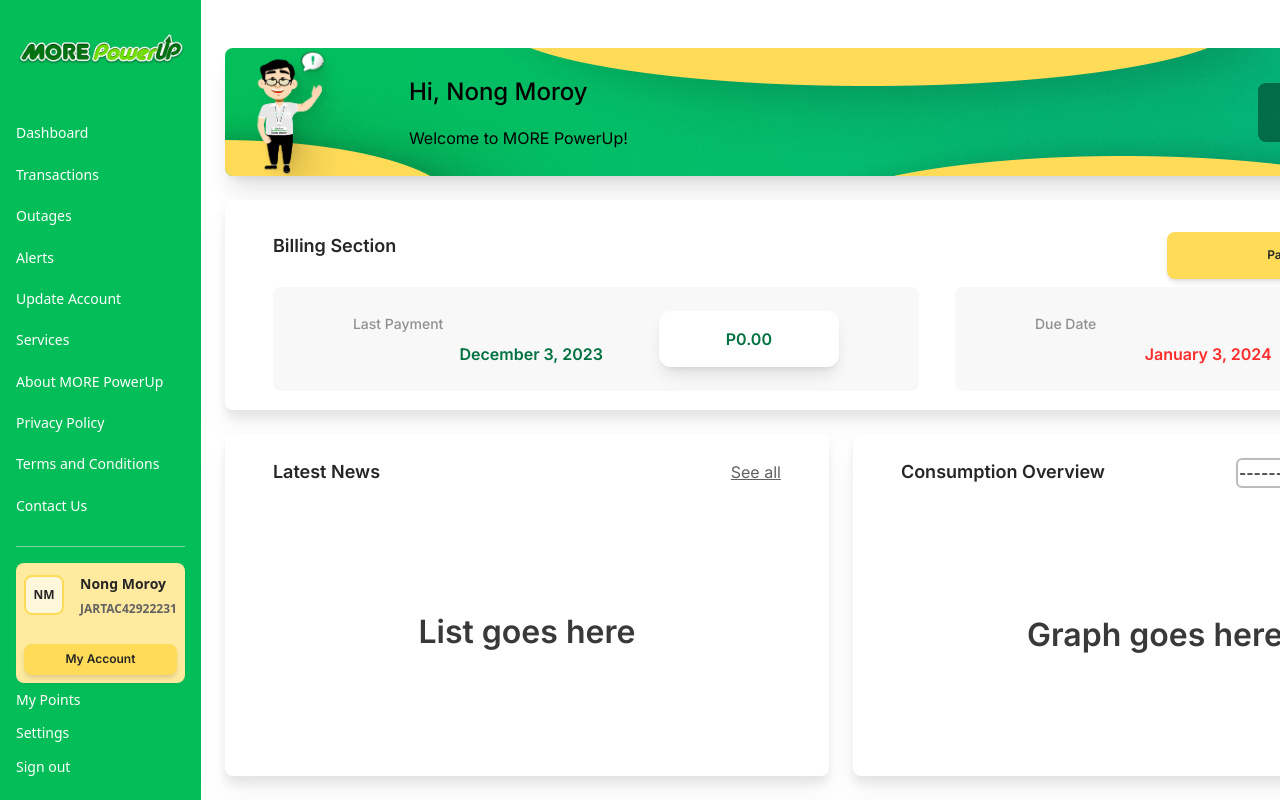
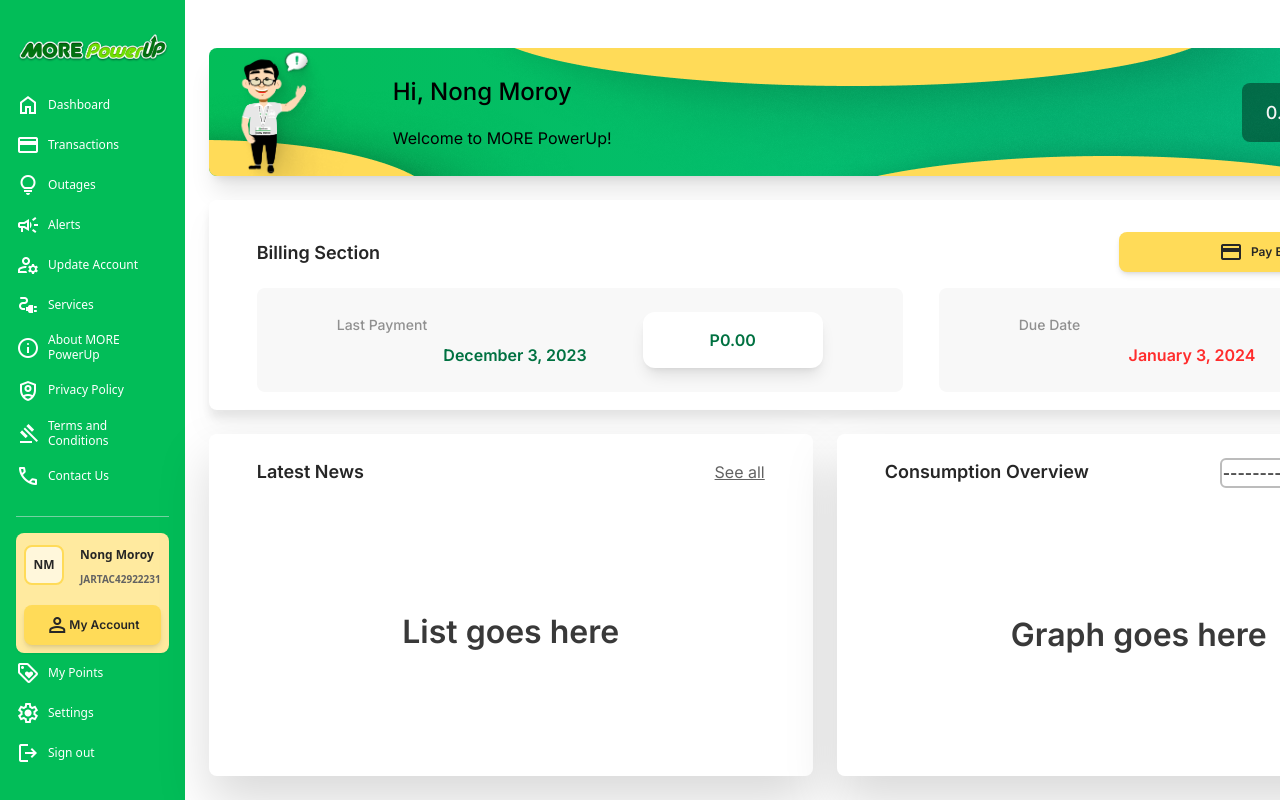
Before and after one commit to jlmartinez123/jlmartinez.github.io, a Next.js app: page /dashboard in a window 1280 px wide. Shown: the top 800 px of the page. Built offline with nearby package versions, Linux system fonts and the light colour scheme.

Commit message:
refactor: added styles

```diff
--- a/src/app/dashboard/page.tsx
+++ b/src/app/dashboard/page.tsx
@@ -3,11 +3,11 @@
 import Link from "fs";
 import Image from "next/image";
 import { useRouter } from "next/navigation";
-import "material-symbols";
+import 'material-symbols';
 
 function dashboardPage(){
 
-    const router = useRouter();
+    // const router = useRouter();
 
     const items = ['Item 1', 'Item 2', 'Item 3'];
 
@@ -17,31 +17,71 @@
         <div className="flex flex-row w-screen h-screen bg-white">
 
             {/* Navigation Bar */}
-            <div className="w-[260px] h-full bg-green-100 px-[16px] py-[32px]">
+            <div className="w-[260px] h-full bg-green-100 px-[16px] py-[32px] flex flex-col justify-between">
                 <img src="assets/mpulogo.png" alt="MORE PowerUp Logo"/>
 
                 {/*========== Menu Container ==========*/}
-                <div className="pt-[48px] space-y-[8px] text-left">
+                <div className="pt-[24px] space-y-[8px]">
 
-                    <button className="w-full text-white font-sans font-normal text-[14px] leading-[124%] tracking-[-3%] py-2 text-left">Dashboard</button>
+                    <div className="w-full flex flex-row gap-5 content-center justify-start">
 
-                    <button className="w-full text-white font-sans font-normal text-[14px] leading-[124%] tracking-[-3%] py-2 text-left">Transactions</button>
+                        <button className=" text-white font-sans font-normal text-[12px] leading-[124%] tracking-[-3%] py-1 text-left flex items-center gap-2">
+                        <span className="material-symbols-outlined">home</span> Dashboard</button>
+                    </div>
 
-                    <button className="w-full text-white font-sans font-normal text-[14px] leading-[124%] tracking-[-3%] py-2 text-left">Outages</button>
+                    <div className="w-full flex flex-row gap-5 content-center justify-start">
 
-                    <button className="w-full text-white font-sans font-normal text-[14px] leading-[124%] tracking-[-3%] py-2 text-left">Alerts</button>
+                        <button className=" text-white font-sans font-normal text-[12px] leading-[124%] tracking-[-3%] py-1 text-left flex items-center gap-2">
+                        <span className="material-symbols-outlined">credit_card</span> Transactions</button>
+                    </div>
 
-                    <button className="w-full text-white font-sans font-normal text-[14px] leading-[124%] tracking-[-3%] py-2 text-left">Update Account</button>
+                    <div className="w-full flex flex-row gap-5 content-center justify-start">
 
-                    <button className="w-full text-white font-sans font-normal text-[14px] leading-[124%] tracking-[-3%] py-2 text-left">Services</button>
+                        <button className=" text-white font-sans font-normal text-[12px] leading-[124%] tracking-[-3%] py-1 text-left flex items-center gap-2">
+                        <span className="material-symbols-outlined">lightbulb</span> Outages</button>
+                    </div>
 
-                    <button className="w-full text-white font-sans font-normal text-[14px] leading-[124%] tracking-[-3%] py-2 text-left">About MORE PowerUp</button>
+                    <div className="w-full flex flex-row gap-5 content-center justify-start">
 
-                    <button className="w-full text-white font-sans font-normal text-[14px] leading-[124%] tracking-[-3%] py-2 text-left">Privacy Policy</button>
+                        <button className=" text-white font-sans font-normal text-[12px] leading-[124%] tracking-[-3%] py-1 text-left flex items-center gap-2">
+                        <span className="material-symbols-outlined">campaign</span> Alerts</button>
+                    </div>
 
-                    <button className="w-full text-white font-sans font-normal text-[14px] leading-[124%] tracking-[-3%] py-2 text-left">Terms and Conditions</button>
+                    <div className="w-full flex flex-row gap-5 content-center justify-start">
 
-                    <button className="w-full text-white font-sans font-normal text-[14px] leading-[124%] tracking-[-3%] py-2 text-left">Contact Us</button>
+                        <button className=" text-white font-sans font-normal text-[12px] leading-[124%] tracking-[-3%] py-1 text-left flex items-center gap-2">
+                        <span className="material-symbols-outlined">manage_accounts</span> Update Account</button>
+                    </div>
+
+                    <div className="w-full flex flex-row gap-5 content-center justify-start">
+
+                        <button className=" text-white font-sans font-normal text-[12px] leading-[124%] tracking-[-3%] py-1 text-left flex items-center gap-2">
+                        <span className="material-symbols-outlined">electrical_services</span> Services</button>
+                    </div>
+
+                    <div className="w-full flex flex-row gap-5 content-center justify-start">
+
+                        <button className=" text-white font-sans font-normal text-[12px] leading-[124%] tracking-[-3%] py-1 text-left flex items-center gap-2">
+                        <span className="material-symbols-outlined">info</span> About MORE PowerUp</button>
+                    </div>
+
+                    <div className="w-full flex flex-row gap-5 content-center justify-start">
+
+                        <button className=" text-white font-sans font-normal text-[12px] leading-[124%] tracking-[-3%] py-1 text-left flex items-center gap-2">
+                        <span className="material-symbols-outlined">shield_person</span> Privacy Policy</button>
+                    </div>
+
+                    <div className="w-full flex flex-row gap-5 content-center justify-start">
+
+                        <button className=" text-white font-sans font-normal text-[12px] leading-[124%] tracking-[-3%] py-1 text-left flex items-center gap-2">
+                        <span className="material-symbols-outlined">gavel</span> Terms and Conditions</button>
+                    </div>
+
+                    <div className="w-full flex flex-row gap-5 content-center justify-start">
+
+                        <button className=" text-white font-sans font-normal text-[12px] leading-[124%] tracking-[-3%] py-1 text-left flex items-center gap-2">
+                        <span className="material-symbols-outlined">call</span> Contact Us</button>
+                    </div>
 
                 </div>
 
@@ -69,27 +109,40 @@
                             <div className="w-full">
 
                                 <div className="w-full">
-                                    <text className="font-bold text-[14px] font-sans text-center text-neutral-100"> Nong Moroy </text>
+                                    <text className="font-bold text-[12px] font-sans text-center text-neutral-100"> Nong Moroy </text>
                                 </div>
 
                                 <div className="w-full">
-                                    <text className="font-bold text-[12px] font-sans text-center text-neutral-400"> JARTAC42922231 </text>
+                                    <text className="font-bold text-[10px] font-sans text-center text-neutral-400"> JARTAC42922231 </text>
                                 </div>
 
                             </div>
 
                         </div>
 
-                        <button className="text-neutral-100 leading-[124%] text-[12px] p-2 font-semibold bg-mustard-100 w-full rounded-lg py-2 bottom-0 shadow-md">My Account</button>
+                        <button className="text-neutral-100 leading-[124%] text-[12px] p-2 font-semibold bg-mustard-100 w-full rounded-lg py-2 bottom-0 shadow-md flex justify-center items-center"> <span className="material-symbols-outlined">person</span>My Account</button>
 
                     </div>
 
                     <div>
-                        <button className="w-full text-white font-sans font-normal text-[14px] leading-[124%] tracking-[-3%] py-2 text-left">My Points</button>
+                        <div className="w-full flex flex-row gap-5 content-center justify-start">
 
-                        <button className="w-full text-white font-sans font-normal text-[14px] leading-[124%] tracking-[-3%] py-2 text-left">Settings</button>
+                            <button className=" text-white font-sans font-normal text-[12px] leading-[124%] tracking-[-3%] py-2 text-left flex items-center gap-2">
+                            <span className="material-symbols-outlined">loyalty</span> My Points</button>
+                        </div>
 
-                        <button className="w-full text-white font-sans font-normal text-[14px] leading-[124%] tracking-[-3%] py-2 text-left">Sign out</button>
+                        <div className="w-full flex flex-row gap-5 content-center justify-start">
+
+                            <button className=" text-white font-sans font-normal text-[12px] leading-[124%] tracking-[-3%] py-2 text-left flex items-center gap-2">
+                            <span className="material-symbols-outlined">settings</span> Settings</button>
+                        </div>
+
+                        <div className="w-full flex flex-row gap-5 content-center justify-start">
+
+                            <button className=" text-white font-sans font-normal text-[12px] leading-[124%] tracking-[-3%] py-2 text-left flex items-center gap-2">
+                            <span className="material-symbols-outlined">logout</span> Sign out</button>
+                        </div>
+
                     </div>
 
                 </div>
@@ -136,13 +189,13 @@
                 </div>
 
                 {/* Billing section */}
-                <div className="h-[210px] bg-white drop-shadow-xl rounded-lg py-6 px-12">
+                <div className="h-[210px] bg-white drop-shadow-xl rounded-lg py-6 px-12 flex flex-col gap-2">
 
                     {/* Header */}
-                    <div className="py-2 flex flex-row justify-between">
+                    <div className="py-2 flex flex-row justify-between items-center">
                         <h1 className="text-neutral-100 text-[18px] font-semibold">Billing Section</h1>
 
-                        <button className="text-neutral-100 leading-[124%] text-[12px] p-2 font-semibold bg-mustard-100 inline-block rounded-lg py-4 px-[100px] bottom-0 shadow-md"> Pay Bill </button>
+                        <button className="text-neutral-100 leading-[124%] text-[12px] p-2 font-semibold bg-mustard-100 flex items-center rounded-lg gap-2 py-2 px-[100px] bottom-0 shadow-md "> <span className="material-symbols-outlined">credit_card</span>Pay Bill </button>
                     </div>
 
                     {/* Analytics */}
@@ -186,10 +239,10 @@
                 <div className="w-full h-[400px] flex flex-row gap-6">
 
                     {/* Alerts box */}
-                    <div className="w-full bg-white drop-shadow-xl py-6 px-12 rounded-lg h-full">
+                    <div className="w-full bg-white drop-shadow-2xl py-6 px-12 rounded-lg h-full">
 
                         {/* Header */}
-                        <div className="flex justify-between">
+                        <div className="flex justify-between items-center">
                             <text className="text-neutral-100 text-[18px] font-semibold"> Latest News</text>
 
                             <button className="underline text-neutral-400"> See all </button>
@@ -203,7 +256,7 @@
                     </div>
 
                     {/* Consumption Overview box */}
-                    <div className="w-full bg-white drop-shadow-xl py-6 px-12 rounded-lg h-full">
+                    <div className="w-full bg-white drop-shadow-2xl py-6 px-12 rounded-lg h-full">
 
                         {/* Header */}
                         <div className="flex justify-between">
--- a/src/app/login/page.tsx
+++ b/src/app/login/page.tsx
@@ -4,6 +4,7 @@
 import Image from "next/image";
 import { FormEventHandler, useState } from "react";
 import { useRouter } from "next/navigation";
+import 'material-symbols';
 
 
 
--- a/tailwind.config.ts
+++ b/tailwind.config.ts
@@ -53,12 +53,11 @@
           '200' : '#3CE88B',
           '300' : '#A4FFCE',
         },
+      },
+      fontFamily:{
 
-        // btn:{
-        //   'green': 'linear-gradient(to right, #03BE59, #04BD85)'
-        // },
+
       },
-
     },
   },
   plugins: [],
```
